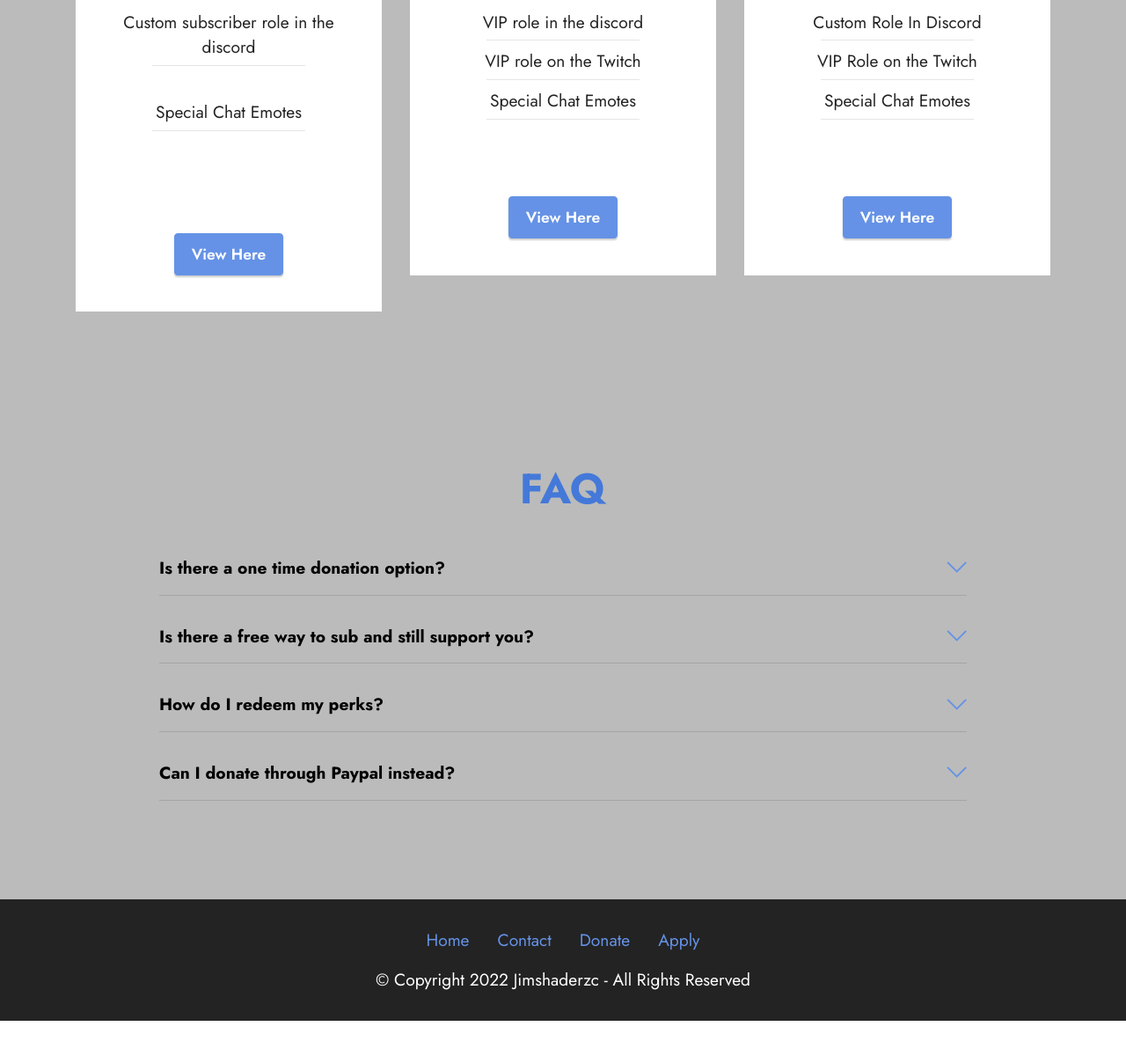
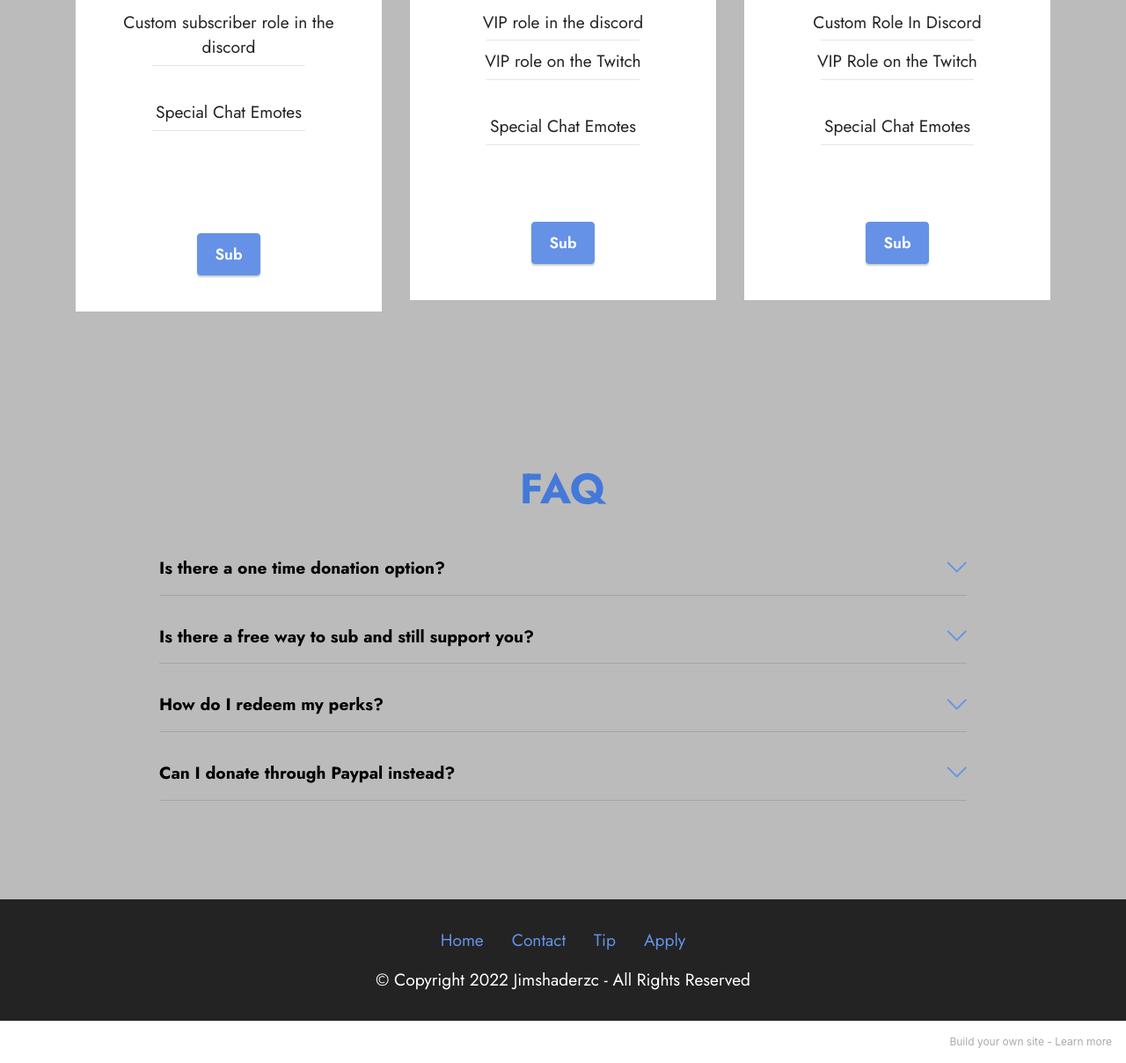
Before and after one commit to AmuzingWinnerz/main, a plain HTML site: page donate.html in a window 1280 px wide. Shown: the part 364-1572 px from the top of the page at 88% size. Before the commit the page ends 1524 px from the top, so only its background shows below. Drawn offline with Linux system fonts and the light colour scheme; files whose address does not match are found by name.

Commit message:
Update donate.html

```diff
--- a/donate.html
+++ b/donate.html
@@ -1,17 +1,13 @@
 <!DOCTYPE html>
 <html  >
 <head>
-
+  <!-- Site made with Mobirise Website Builder v5.3.0, https://mobirise.com -->
   <meta charset="UTF-8">
   <meta http-equiv="X-UA-Compatible" content="IE=edge">
   <meta name="generator" content="Mobirise v5.3.0, mobirise.com">
-  <meta name="twitter:card" content="summary_large_image"/>
-  <meta name="twitter:image:src" content="assets/images/donate-meta.png">
-  <meta property="og:image" content="assets/images/donate-meta.png">
-  <meta name="twitter:title" content="Donations">
   <meta name="viewport" content="width=device-width, initial-scale=1, minimum-scale=1">
   <link rel="shortcut icon" href="assets/images/untitled597-20200923073049-96x95.png" type="image/x-icon">
-  <meta name="description" content="If you would like to help the channel, then this is the right page for you!">
+  <meta name="description" content="Donate to us to support us!">
 
 
   <title>Donations</title>
@@ -85,7 +81,7 @@
                                 <li class="list-group-item">Custom subscriber role in the discord</li><br><li class="list-group-item">Special Chat Emotes</li><br><li class="list-group-item"><br></li>
                             </ul>
                         </div>
-                        <div class="mbr-section-btn text-center"><a href="https://donorbox.org/tip-jimshaderzc?default_interval=o&amount=1" class="btn btn-primary display-4">View Here</a></div>
+                        <div class="mbr-section-btn text-center"><a href="https://donorbox.org/tip-jimshaderzc?default_interval=o&amount=1" class="btn btn-primary display-4">Sub</a></div>
                     </div>
                 </div>
             </div>
@@ -102,10 +98,10 @@
                     <div class="plan-body">
                         <div class="plan-list mb-4">
                             <ul class="list-group mbr-fonts-style list-group-flush display-7">
-                                <li class="list-group-item">VIP role in the discord</li><li class="list-group-item">VIP role on the Twitch</li><li class="list-group-item">Special Chat Emotes</li><li class="list-group-item"><br></li>
+                                <li class="list-group-item">VIP role in the discord</li><li class="list-group-item">VIP role on the Twitch</li><br><li class="list-group-item">Special Chat Emotes</li><li class="list-group-item"><br></li>
                             </ul>
                         </div>
-                        <div class="mbr-section-btn text-center"><a href="https://donorbox.org/tip-jimshaderzc?default_interval=o&amount=5" class="btn btn-primary display-4">View Here</a></div>
+                        <div class="mbr-section-btn text-center"><a href="https://donorbox.org/tip-jimshaderzc?default_interval=o&amount=5" class="btn btn-primary display-4">Sub</a></div>
                     </div>
                 </div>
             </div>
@@ -122,10 +118,10 @@
                     <div class="plan-body">
                         <div class="plan-list mb-4">
                             <ul class="list-group mbr-fonts-style list-group-flush display-7">
-                                <li class="list-group-item">Custom Role In Discord</li><li class="list-group-item">VIP Role on the Twitch</li><li class="list-group-item">Special Chat Emotes</li><li class="list-group-item"><br></li>
+                                <li class="list-group-item">Custom Role In Discord</li><li class="list-group-item">VIP Role on the Twitch</li><br><li class="list-group-item">Special Chat Emotes</li><li class="list-group-item"><br></li>
                             </ul>
                         </div>
-                        <div class="mbr-section-btn text-center"><a href="https://donorbox.org/tip-jimshaderzc?default_interval=o&amount=10" class="btn btn-primary display-4">View Here</a></div>
+                        <div class="mbr-section-btn text-center"><a href="https://donorbox.org/tip-jimshaderzc?default_interval=o&amount=10" class="btn btn-primary display-4">Sub</a></div>
                     </div>
                 </div>
             </div>
@@ -231,7 +227,7 @@
 
                 <li class="foot-menu-item mbr-fonts-style display-7">
                         <a class="text-white text-primary" href="/index.html"></a><a href="/index" class="text-primary">Home
-                    </a></li><li class="foot-menu-item mbr-fonts-style display-7"><a href="/contact" class="text-primary">Contact</a></li><li class="foot-menu-item mbr-fonts-style display-7"><a href="/donate" class="text-primary">Donate</a></li><li class="foot-menu-item mbr-fonts-style display-7"><a href="/apply" class="text-primary">Apply</a></li></ul>
+                    </a></li><li class="foot-menu-item mbr-fonts-style display-7"><a href="/contact" class="text-primary">Contact</a></li><li class="foot-menu-item mbr-fonts-style display-7"><a href="/tip" class="text-primary">Tip</a></li><li class="foot-menu-item mbr-fonts-style display-7"><a href="/apply" class="text-primary">Apply</a></li></ul>
             </div>
 
             <div class="row row-copirayt">
@@ -241,6 +237,8 @@
             </div>
         </div>
     </div>
+</section><section style="background-color: #fff; font-family: -apple-system, BlinkMacSystemFont, 'Segoe UI', 'Roboto', 'Helvetica Neue', Arial, sans-serif; color:#aaa; font-size:12px; padding: 0; align-items: center; display: flex;"><a href="https://mobirise.site/h" style="flex: 1 1; height: 3rem; padding-left: 1rem;"></a><p style="flex: 0 0 auto; margin:0; padding-right:1rem;">Build your own site - <a href="https://mobirise.site/v" style="color:#aaa;">Learn more</a></p></section><script src="assets/web/assets/jquery/jquery.min.js"></script>  <script src="assets/popper/popper.min.js"></script>  <script src="assets/tether/tether.min.js"></script>  <script src="assets/bootstrap/js/bootstrap.min.js"></script>  <script src="assets/smoothscroll/smooth-scroll.js"></script>  <script src="assets/dropdown/js/nav-dropdown.js"></script>  <script src="assets/dropdown/js/navbar-dropdown.js"></script>  <script src="assets/touchswipe/jquery.touch-swipe.min.js"></script>  <script src="assets/mbr-switch-arrow/mbr-switch-arrow.js"></script>  <script src="assets/theme/js/script.js"></script>
+
 
 </body>
 </html>
```
